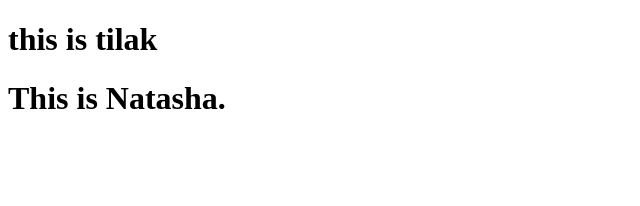
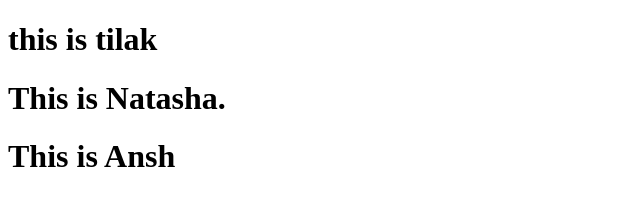
Before and after one commit to tilzz25/COHORT-1, a plain HTML site: page index.html in a window 1280 px wide. Shown: the whole page, without its empty margins (0-640 px from the left). Drawn offline with Linux system fonts and the light colour scheme.

Commit message:
add this is ansh

```diff
--- a/index.html
+++ b/index.html
@@ -8,5 +8,6 @@
 <body>
     <h1>this is tilak</h1>
     <h1>This is Natasha.</h1>
+    <h1>This is Ansh</h1>
 </body>
 </html>
```
